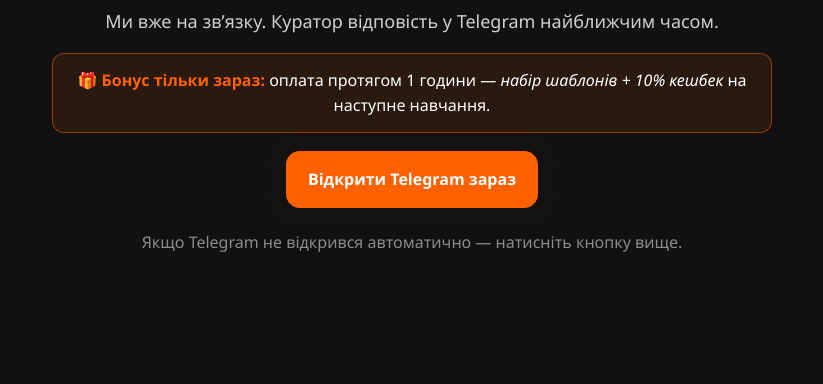
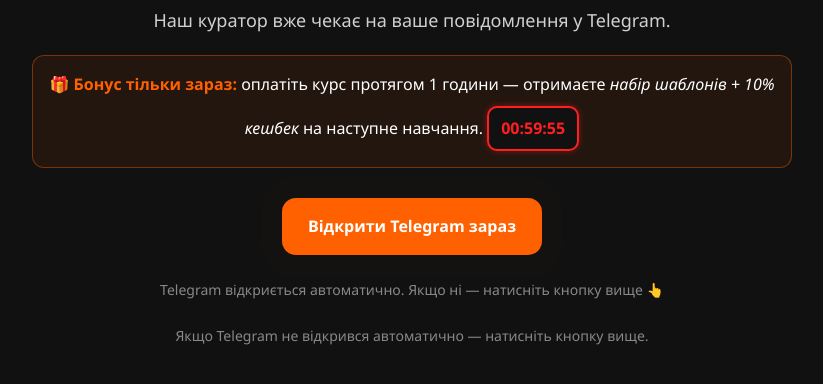
Before and after one commit to dpa2025/digitalproacademy.github.io, a plain HTML site: page thankyou.html in a window 1280 px wide. Shown: the part 120-504 px from the top of the page, without its empty margins (228-1051 px from the left). Drawn offline with Linux system fonts and the light colour scheme.

Commit message:
Update thankyou.html

```diff
--- a/thankyou.html
+++ b/thankyou.html
@@ -7,53 +7,99 @@
   <meta name="robots" content="noindex" />
   <link rel="stylesheet" href="style.css" />
 
-  <!-- Google tag (якщо вже стоїть у тебе — можна залишити тільки в index, але тут теж ок) -->
-  <script async src="https://www.googletagmanager.com/gtag/js?id=AW-17521755513"></script>
-  <script>
-    window.dataLayer = window.dataLayer || [];
-    function gtag(){dataLayer.push(arguments);}
-    gtag('js', new Date());
-    gtag('config','AW-17521755513');
+ <!-- Google tag (gtag.js) -->
+<script async src="https://www.googletagmanager.com/gtag/js?id=AW-17521755513">
+</script>
+<script>
+  window.dataLayer = window.dataLayer || [];
+  function gtag(){dataLayer.push(arguments);}
+  gtag('js', new Date());
 
-    // маркуємо м’який лід
-    gtag('event','lead_telegram',{
-      event_category:'engagement',
-      event_label:'thankyou_open'
-    });
-
-    // автівідкриття Telegram через 2.2с
-    setTimeout(() => {
-      window.open('https://t.me/digital_academy_administrator', '_blank');
-    }, 2200);
-  </script>
+  gtag('config', 'AW-17521755513');
+</script>
 
   <style>
-    /* легкий центрований екран під твій стиль */
-    body{background:#111;color:#fff;font-family:'Segoe UI',system-ui,Arial,sans-serif}
-    .wrap{max-width:760px;margin:0 auto;padding:64px 20px;text-align:center}
-    .h1{font-size:34px;font-weight:900;margin:0 0 10px;color:var(--accent,#FF6000)}
-    .p{font-size:18px;line-height:1.6;color:#d0d0d0;margin:6px 0}
-    .bonus{background:rgba(255,96,0,.1);border:1px solid rgba(255,96,0,.5);padding:14px 16px;border-radius:12px;margin:18px 0;color:#fff}
-    .btn-big{display:inline-block;background:#FF6000;color:#fff;padding:16px 22px;border-radius:14px;font-weight:800;text-decoration:none}
-    .pulse{animation:pulse 1.4s infinite}
-    @keyframes pulse{0%{box-shadow:0 0 0 0 rgba(255,96,0,.55)}70%{box-shadow:0 0 0 22px rgba(255,96,0,0)}100%{box-shadow:0 0 0 0 rgba(255,96,0,0)}}
-    .sub{color:#8c8c8c;margin-top:22px}
+    /* Мінімальні стилі під ваш темний стиль */
+    :root{ --accent:#FF6000; }
+    body{
+      background:#111; color:#fff; font-family:'Segoe UI',system-ui,Arial,sans-serif;
+      margin:0; padding:64px 20px; text-align:center;
+    }
+    .wrap{ max-width:760px; margin:0 auto; }
+    h1{ font-size:34px; font-weight:900; margin:0 0 10px; color:var(--accent); }
+    p{ font-size:18px; color:#d0d0d0; margin:8px 0; }
+    .bonus{
+      background:rgba(255,96,0,.08); border:1px solid rgba(255,96,0,.4);
+      padding:16px; border-radius:12px; margin:20px 0; color:#fff;
+    }
+    .btn-big{
+      display:inline-block; background:var(--accent); color:#fff; text-decoration:none;
+      padding:16px 26px; border-radius:14px; font-weight:800; margin-top:10px;
+    }
+    .pulse{ animation:pulse 1.4s infinite; }
+    @keyframes pulse{
+      0%{ box-shadow:0 0 0 0 rgba(255,96,0,.55); }
+      70%{ box-shadow:0 0 0 22px rgba(255,96,0,0); }
+      100%{ box-shadow:0 0 0 0 rgba(255,96,0,0); }
+    }
+    .sub{ color:#888; margin-top:24px; font-size:14px; }
+
+    /* Маленький таймер-urgency (косметичний) */
+    .mini-timer{
+      display:inline-block; margin-top:10px; padding:8px 12px; border-radius:10px;
+      border:2px solid #FF1F1F; color:#FF1F1F; font-weight:800; background:#111;
+      box-shadow:0 0 10px rgba(255,31,31,.7); animation:blink 1s ease-in-out infinite;
+    }
+    @keyframes blink{
+      0%,100%{ box-shadow:0 0 6px rgba(255,31,31,.4); }
+      50%{ box-shadow:0 0 18px rgba(255,31,31,1); }
+    }
   </style>
 </head>
 <body>
   <div class="wrap">
-    <div class="h1">💬 Дякуємо за звернення!</div>
-    <p class="p">Ми вже на зв’язку. Куратор відповість у Telegram найближчим часом.</p>
+    <h1>💬 Дякуємо за звернення!</h1>
+    <p>Наш куратор вже чекає на ваше повідомлення у Telegram.</p>
 
     <div class="bonus">
-      <strong>🎁 Бонус тільки зараз:</strong> оплата протягом 1 години —
+      <strong>🎁 Бонус тільки зараз:</strong> оплатіть курс протягом 1 години — отримаєте
       <em>набір шаблонів + 10% кешбек</em> на наступне навчання.
+      <div id="t" class="mini-timer" aria-live="polite">01:00:00</div>
     </div>
 
     <a class="btn-big pulse" href="https://t.me/digital_academy_administrator" target="_blank">
       Відкрити Telegram зараз
     </a>
 
+    <p class="sub">Telegram відкриється автоматично. Якщо ні — натисніть кнопку вище 👆</p>
+  </div>
+
+  <script>
+    // Автовідкриття Telegram через 2200 мс (якщо попапи блокуються, лишається кнопка)
+    setTimeout(() => {
+      const w = window.open('https://t.me/digital_academy_administrator', '_blank');
+      if(!w){ /* якщо блокер попапів – нічого, лишаємо кнопку */ }
+    }, 2200);
+
+    // Косметичний зворотний відлік 1 година (для підсилення urgency на цій сторінці)
+    (function(){
+      const el = document.getElementById('t'); if(!el) return;
+      let left = 60*60; // секунди
+      const pad = n => String(n).padStart(2,'0');
+      function tick(){
+        if(left <= 0){ left = 60*60; }         // циклічно по 1 годині
+        const h = Math.floor(left/3600);
+        const m = Math.floor((left%3600)/60);
+        const s = left%60;
+        el.textContent = `${pad(h)}:${pad(m)}:${pad(s)}`;
+        left--;
+      }
+      tick(); setInterval(tick, 1000);
+    })();
+  </script>
+</body>
+</html>
+
     <p class="sub">Якщо Telegram не відкрився автоматично — натисніть кнопку вище.</p>
   </div>
 </body>
```
